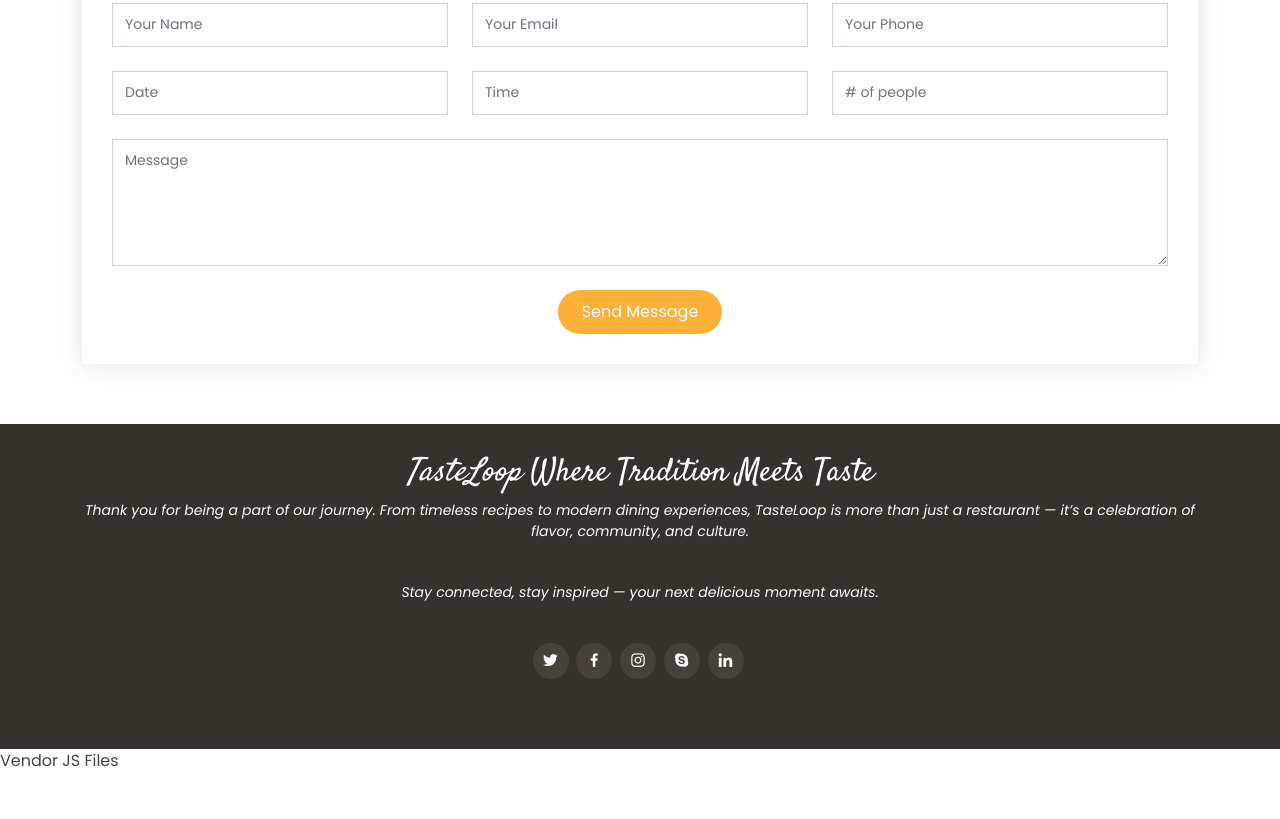
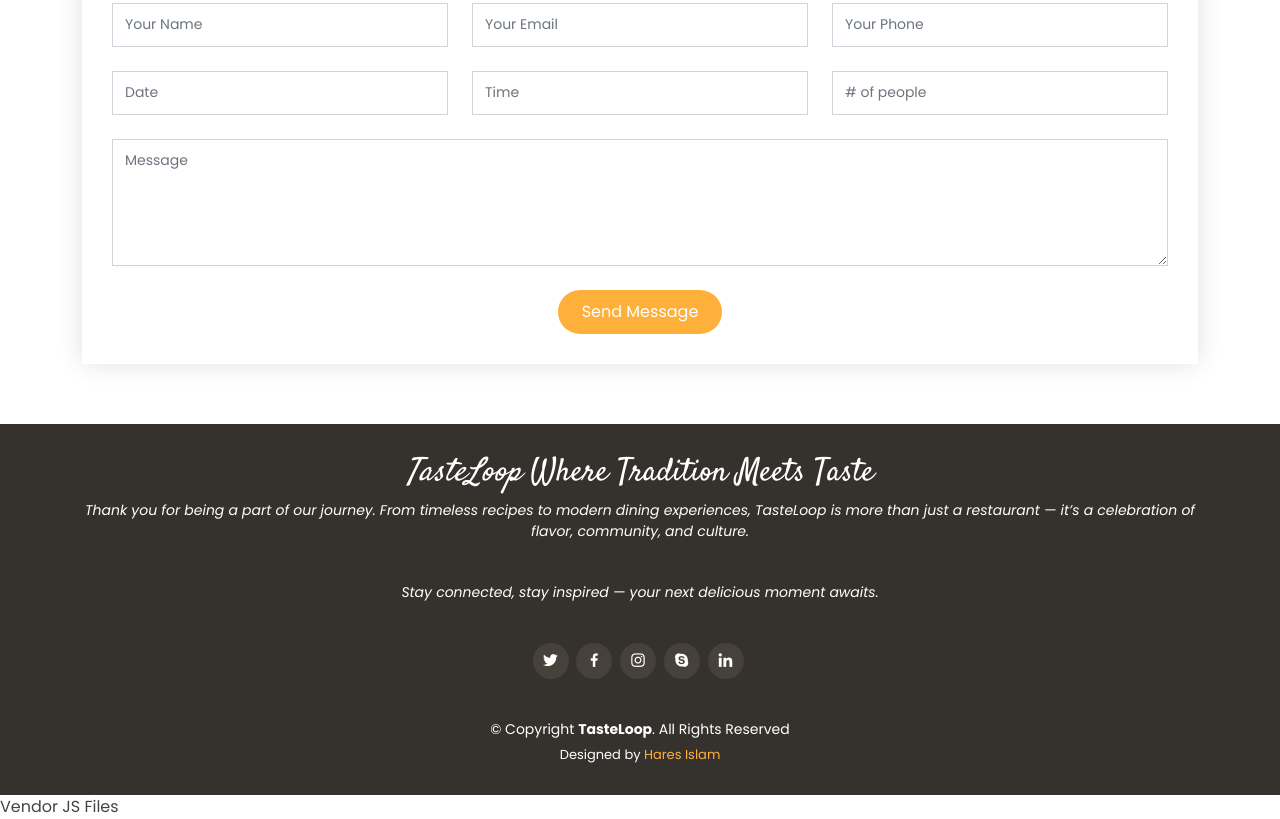
Before and after one commit to hiclassic/projects, a plain HTML site: page table.html in a window 1280 px wide. Shown: the part 1159-1978 px from the top of the page. Before the commit the page ends 1932 px from the top, so only its background shows below. Drawn offline with Linux system fonts and the light colour scheme.

Commit message:
retouch the project1

```diff
--- a/table.html
+++ b/table.html
@@ -222,7 +222,6 @@
     </section>
     <!-- End Hero -->
 
-
     <!-- ======= Book A Table Section ======= -->
     <section id="book-a-table" class="book-a-table">
       <div class="container">
@@ -243,8 +242,6 @@
             comfort.
 
           </div>
-
-
 
           <form action="forms/book-a-table.php" method="post"
             role="form"
@@ -355,14 +352,14 @@
             <a href="#" class="linkedin"><i
                 class="bx bxl-linkedin"></i></a>
           </div>
-                    <!-- <div class="copyright">
+          <div class="copyright">
             &copy; Copyright <strong><span>TasteLoop</span></strong>. All
             Rights
             Reserved
           </div>
           <div class="credits">
             Designed by <a href>Hares Islam</a>
-            </div> -->
+          </div>
         </div>
       </footer>
 
```
Also changed, not shown: index.html (+6 -5 lines), menuitem.html (+2 -5 lines). Lines whose indentation alone changed are shown as unchanged.
